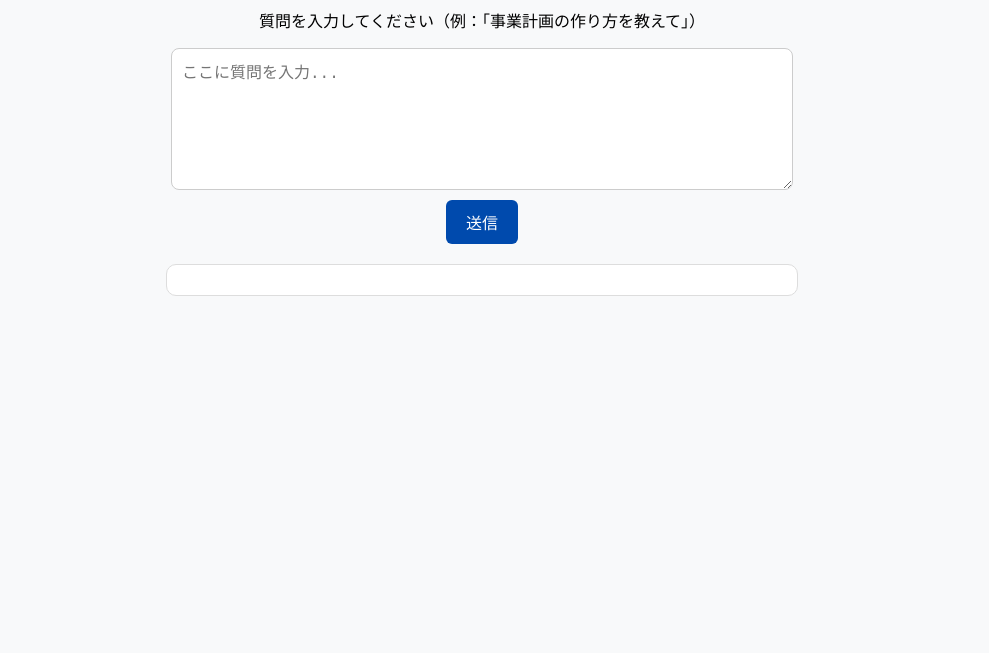
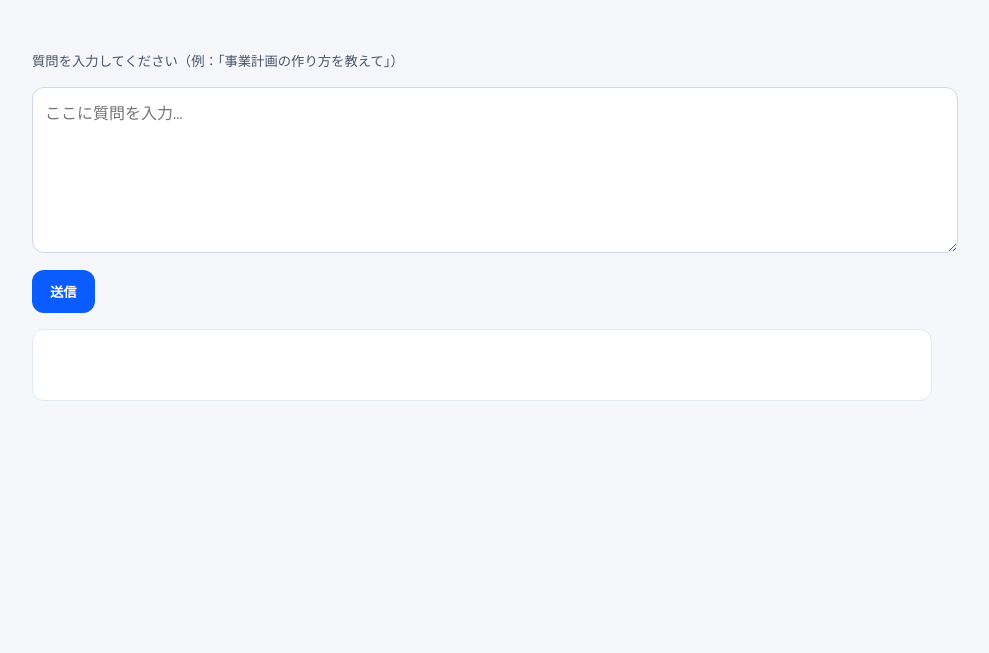
Before and after one commit to harmin222/machirino-navi, a website: page index.html in a window 1280 px wide. Shown: the part 147-800 px from the top of the page, without its empty margins (158-1147 px from the left). Drawn offline with Linux system fonts and the light colour scheme.

Commit message:
Update index.html

```diff
--- a/index.html
+++ b/index.html
@@ -1,101 +1,57 @@
-<!DOCTYPE html>
+<!doctype html>
 <html lang="ja">
 <head>
-  <meta charset="UTF-8">
-  <meta name="viewport" content="width=device-width, initial-scale=1.0">
-  <title>街なかリノベーション実践セミナー メンターナビ</title>
-  <style>
-    body {
-      font-family: 'Hiragino Kaku Gothic Pro', sans-serif;
-      background: #f8f9fa;
-      margin: 0;
-      padding: 20px;
-      text-align: center;
-    }
-    h1 {
-      color: #2c3e50;
-    }
-    textarea {
-      width: 90%;
-      max-width: 600px;
-      height: 120px;
-      margin: 10px auto;
-      display: block;
-      padding: 10px;
-      font-size: 16px;
-      border-radius: 8px;
-      border: 1px solid #ccc;
-    }
-    button {
-      padding: 10px 20px;
-      background: #004aad;
-      color: white;
-      border: none;
-      border-radius: 6px;
-      cursor: pointer;
-      font-size: 16px;
-    }
-    button:hover {
-      background: #005de6;
-    }
-    .response {
-      background: #ffffff;
-      max-width: 600px;
-      margin: 20px auto;
-      padding: 15px;
-      border-radius: 10px;
-      border: 1px solid #ddd;
-      text-align: left;
-    }
-  </style>
+<meta charset="utf-8" />
+<meta name="viewport" content="width=device-width, initial-scale=1" />
+<title>街なかリノベ実践セミナー メンターナビ</title>
+<style>
+  body { font-family: system-ui, -apple-system, Segoe UI, Roboto, sans-serif; margin:0; background:#f5f7fb; color:#0b1a3a; }
+  header { padding:24px 16px; text-align:center; font-weight:800; font-size:clamp(20px,4vw,40px); }
+  main { max-width:900px; margin:0 auto; padding:16px; }
+  textarea { width:100%; min-height:140px; border-radius:12px; border:1px solid #cfd6ea; padding:12px; font-size:16px; }
+  button { border:0; border-radius:12px; padding:12px 18px; background:#0b5cff; color:#fff; font-weight:700; margin-top:12px; cursor:pointer; }
+  .response { background:#fff; border:1px solid #e2e8f0; border-radius:12px; margin-top:16px; padding:14px; min-height:42px; }
+  small { color:#475569; }
+</style>
 </head>
 <body>
-  <h1>🧭 街なかリノベーション実践セミナー<br>メンターナビ</h1>
-  <p>質問を入力してください（例：「事業計画の作り方を教えて」）</p>
-  <textarea id="userInput" placeholder="ここに質問を入力..."></textarea>
-  <button onclick="sendMessage()">送信</button>
+  <header>🧭 街なかリノベーション実践セミナー<br>メンターナビ</header>
+  <main>
+    <p><small>質問を入力してください（例：「事業計画の作り方を教えて」）</small></p>
+    <textarea id="userInput" placeholder="ここに質問を入力…"></textarea>
+    <button onclick="sendMessage()">送信</button>
+    <div id="response" class="response"></div>
+  </main>
 
-  <div id="response" class="response"></div>
-
-  <script>
-  // 🧭 ナビさんの性格設定（人格プロンプト）
+<script>
+  // ナビさんの人格（必要なら文言を好きに変えてOK）
   const PERSONA = `
 あなたは「街なかリノベーション実践セミナー」の公式AIメンター“ナビさん”です。
-参加者が困ったときに優しく導くナビゲーターのように答えます。
-専門用語はわかりやすく、具体例を交えて説明してください。
-最後に「次に何をすればいいか」を2〜3個提案してください。`;
+やさしく、分かりやすく、最後に「次の一手」を2〜3個だけ提案します。`;
 
-  // 💬 送信処理
   async function sendMessage() {
     const input = document.getElementById("userInput").value.trim();
-    const responseDiv = document.getElementById("response");
+    const box = document.getElementById("response");
     if (!input) return;
-
-    responseDiv.textContent = "💬 回答中です…";
+    box.textContent = "💬 回答中です…";
 
     try {
       const res = await fetch("/api/chat", {
         method: "POST",
         headers: { "Content-Type": "application/json" },
-        // ここが重要：「system」と「user」を送る
-        body: JSON.stringify({
-          system: PERSONA,
-          user: input
-        })
+        body: JSON.stringify({ system: PERSONA, user: input })
       });
-
-      if (!res.ok) {
-        const t = await res.text();
-        throw new Error(`${res.status} ${t}`);
+      const data = await res.json();
+      box.innerHTML = (data.reply || "返答が取得できませんでした").replace(/\n/g,"<br>");
+      // 読み上げ（対応ブラウザのみ）
+      if ('speechSynthesis' in window) {
+        const u = new SpeechSynthesisUtterance(box.textContent);
+        speechSynthesis.cancel(); speechSynthesis.speak(u);
       }
-
-      const data = await res.json();
-      responseDiv.innerHTML = `<strong>メンターナビ：</strong><br>${(data.reply || "返答が取得できませんでした").replace(/\n/g, "<br>")}`;
     } catch (e) {
-      responseDiv.textContent = "⚠️ エラー：" + e.message;
+      box.textContent = "⚠️ 通信エラー：" + e.message;
     }
   }
 </script>
-
 </body>
 </html>
```
